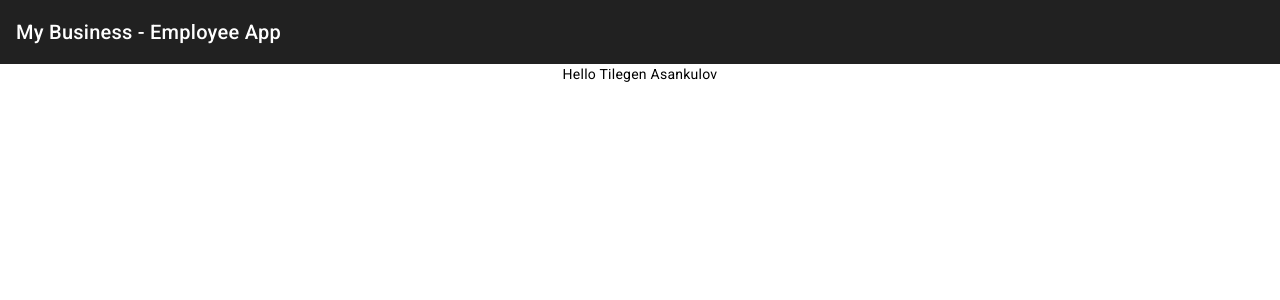
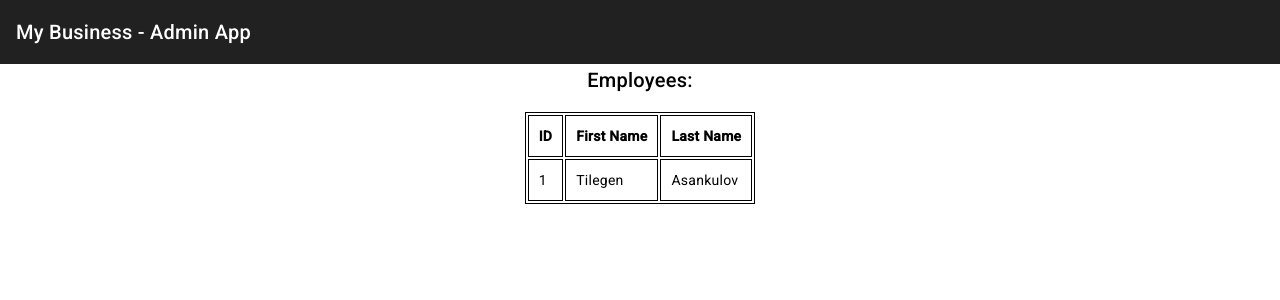
Before and after one commit to TilegenGena/inkubasia-hr, an Angular app in the folder client/: page / in a window 1280 px wide. Shown: the top 300 px of the page. Built offline with nearby package versions, Linux system fonts and the light colour scheme.

Commit message:
Summary: Create AdminApp page * Create new AdminApp module, `ng generate module` * AdminAppRoot component use `ng generate component` Update AppModule.ts, and for just for now comment out <app-empoloyee-app-root>
Test:
* run server and client you will see AdminPage

```diff
--- a/client/src/app/app.component.html
+++ b/client/src/app/app.component.html
@@ -1,2 +1,2 @@
-<app-employee-app-root></app-employee-app-root>
+<app-admin-app-root></app-admin-app-root>
 <router-outlet> </router-outlet>
```
Also changed, not shown: client/src/app/admin-app/admin-app-root/admin-app-root.component.html (line endings or trailing spaces), client/src/app/admin-app/admin-app-root/admin-app-root.component.scss (line endings or trailing spaces).
